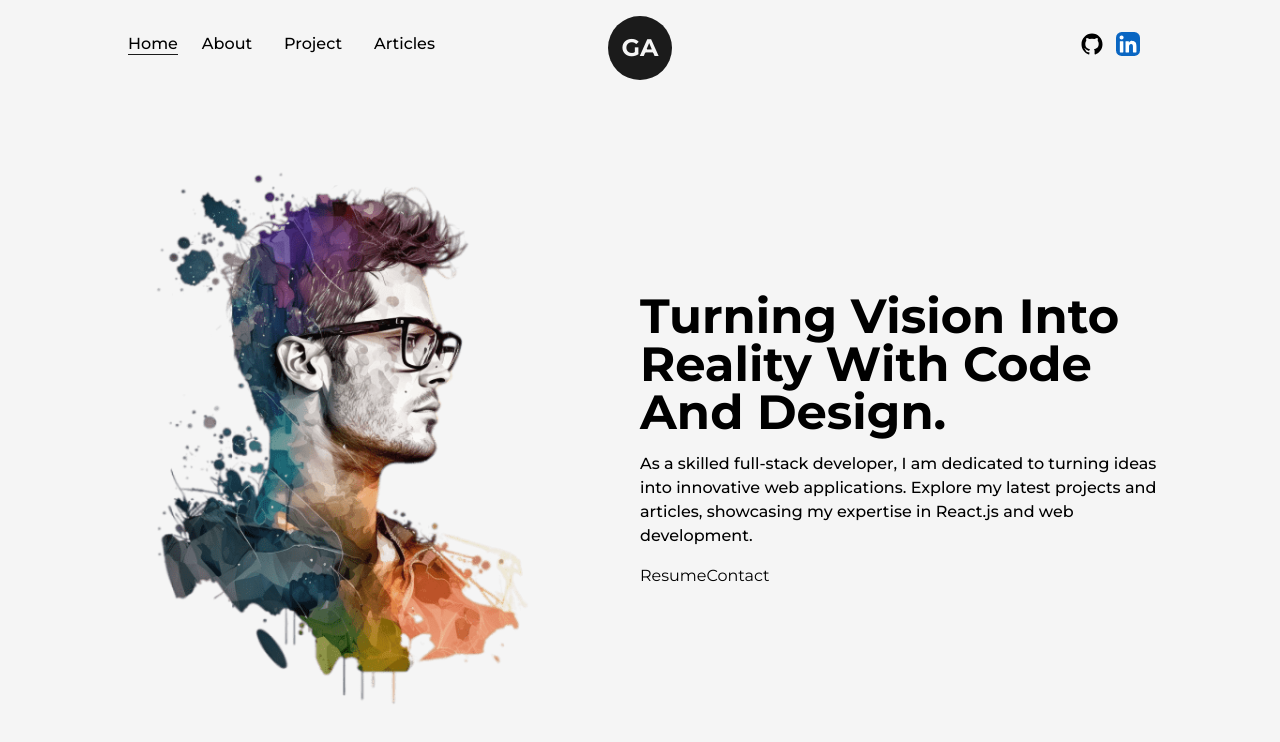
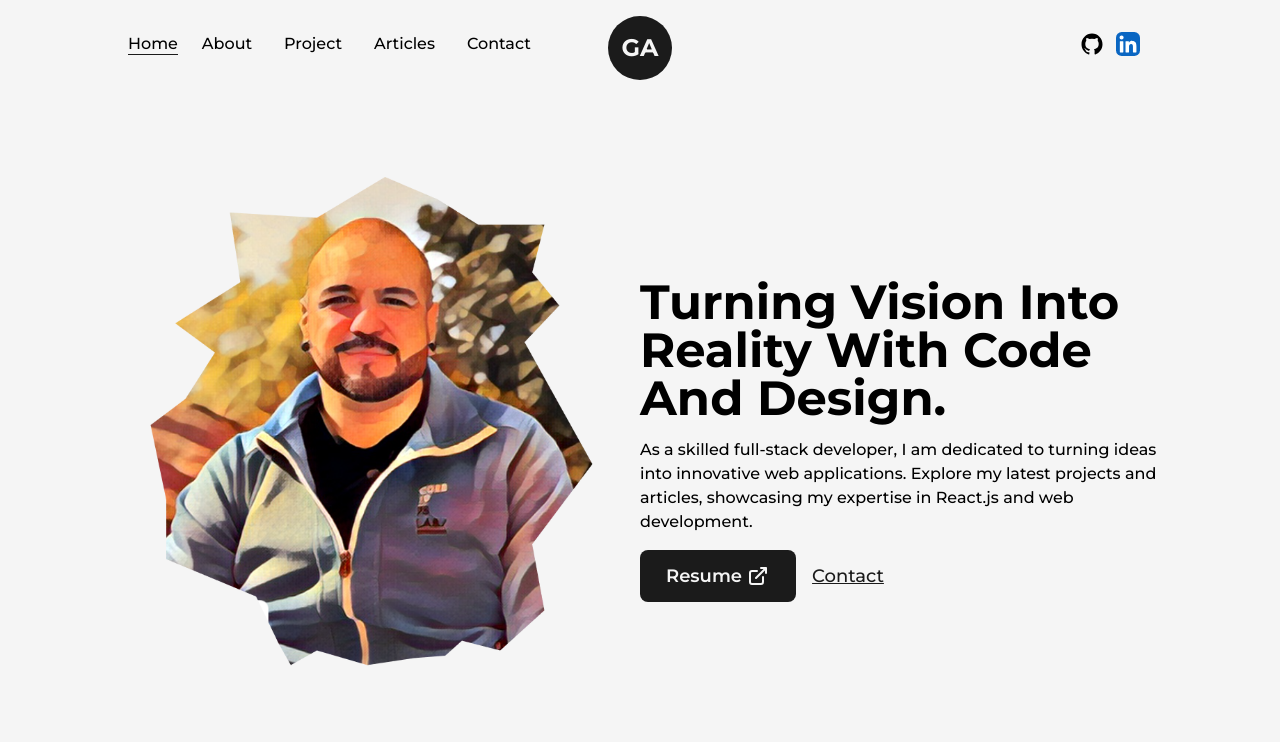
Before and after one commit to GastonAllende/personal-site, a Next.js app: page / in a window 1280 px wide. Shown: the top 742 px of the page. Built offline with nearby package versions, Linux system fonts and the light colour scheme.

Commit message:
CTA button and contact link

```diff
--- a/src/app/components/Icons.tsx
+++ b/src/app/components/Icons.tsx
@@ -37,3 +37,25 @@ export const LinkedInIcon : React.FC<{className?: string, rest?: any}> = ({class
     </g>
   </svg>
 );
+
+
+export const ArrowIcon  : React.FC<{className?: string, rest?: any}> = ({className = '', ...rest}) => (
+  <svg
+    xmlns="http://www.w3.org/2000/svg"
+    width={24}
+    height={24}
+    viewBox="0 0 24 24"
+    className={`w-full h-auto ${className}`}
+    {...rest}
+  >
+    <path fill="none" d="M0 0h24v24H0z" />
+    <path
+      fill="none"
+      stroke="currentColor"
+      strokeLinecap="round"
+      strokeLinejoin="round"
+      strokeWidth={2}
+      d="M11 7H6a2 2 0 0 0-2 2v9a2 2 0 0 0 2 2h9a2 2 0 0 0 2-2v-5m-7 1L20 4m-5 0h5v5"
+    />
+  </svg>
+);
--- a/src/app/components/Navbar.tsx
+++ b/src/app/components/Navbar.tsx
@@ -27,6 +27,7 @@ const Navbar: React.FC = () => {
 				<CustomLink href='/about' title='About' className='mx-4'/>
 				<CustomLink href='/projects' title='Project' className='mx-4'/>
 				<CustomLink href='/articles' title='Articles' className='mx-4'/>
+				<CustomLink href='/contact' title='Contact' className='mx-4'/>
 			</nav>
 
 			<nav className='flex items-center justify-center flex-wrap'>
--- a/src/app/page.tsx
+++ b/src/app/page.tsx
@@ -2,7 +2,10 @@ import Image from 'next/image'
 import Link from 'next/link';
 import Layout from './components/Layout';
 
-import profilePic from '../../public/images/developer-pic-1.png'
+//import profilePic from '../../public/images/developer-pic-1.png'
+import profilePic from '../../public/images/gaston-me.png'
+import { ArrowIcon } from './components/Icons';
+//import profilePic from '../../public/images/me-gaston.png'
 
 export default function Home() {
   return (
@@ -20,11 +23,20 @@ export default function Home() {
               As a skilled full-stack developer, I am dedicated to turning ideas into innovative web applications.
 Explore my latest projects and articles, showcasing my expertise in React.js and web development.
               </p>
-              <div>
-                <Link href="/dummt.pdf" target='_blank'>Resume</Link>
-                <Link href="/dummt.pdf" target='_blank'>Contact</Link>
+              <div className='flex items-center self-start mt-2'>
+                <Link
+                  className='flex items-center bg-dark text-light p-2.5 px-6 rounded-lg text-lg font-semibold
+                  hover:bg-light hover:text-dark border-2 border-solid border-transparent hover:border-dark
+                  '
+                  href="/dummt.pdf" target='_blank'
+                  download={true}
+                  >Resume
+                  <ArrowIcon className='w-6 ml-1'></ArrowIcon>
+                  </Link>
+                <Link className='ml-4 text-lg font-medium capitalize text-dark underline' href="mailto:gaston.saavedra@me.com" target='_blank'>Contact</Link>
               </div>
             </div>
+
           </div>
         </Layout>
       </main>
```
Also changed, not shown: public/images/gaston-me.png (added), public/images/me-gaston.png (added).
